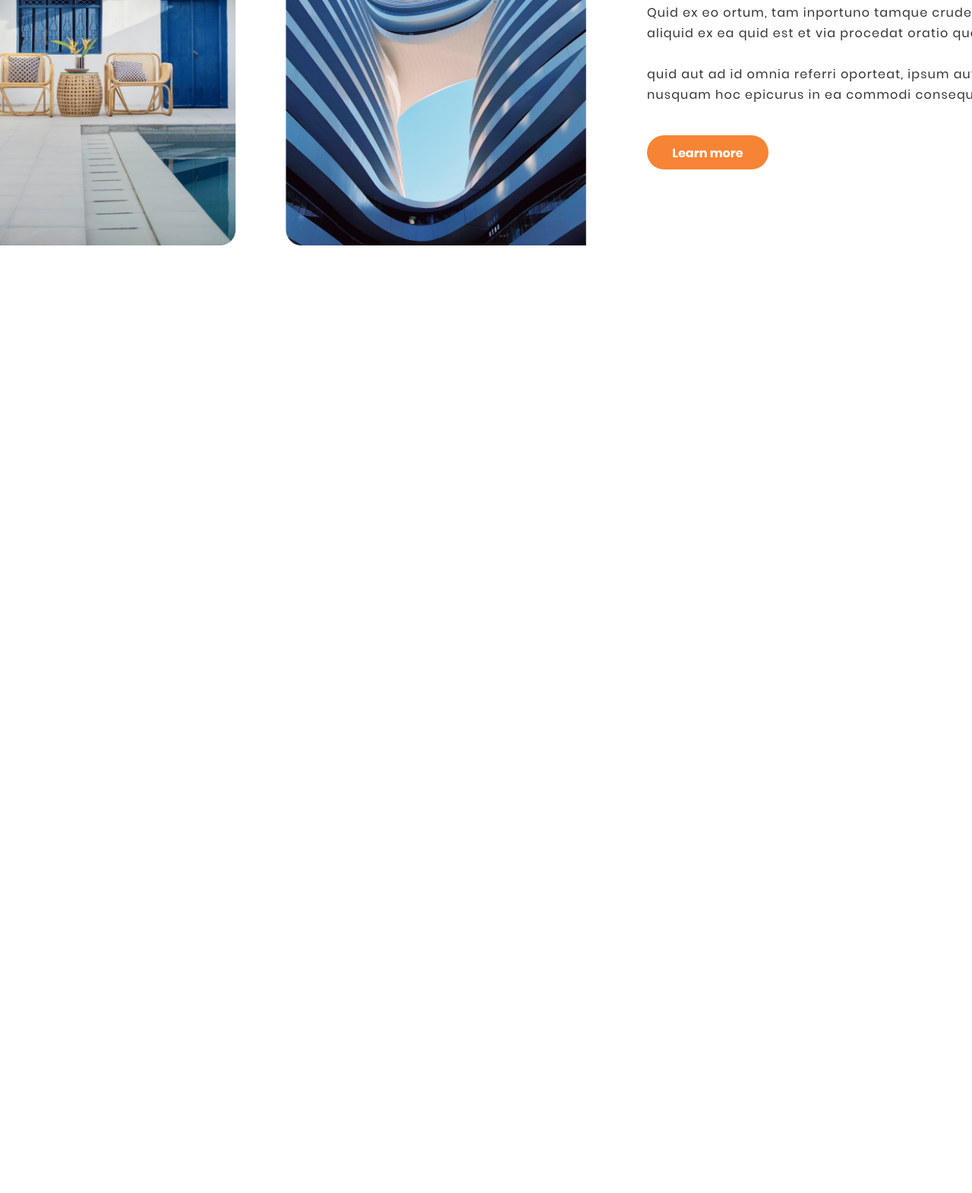
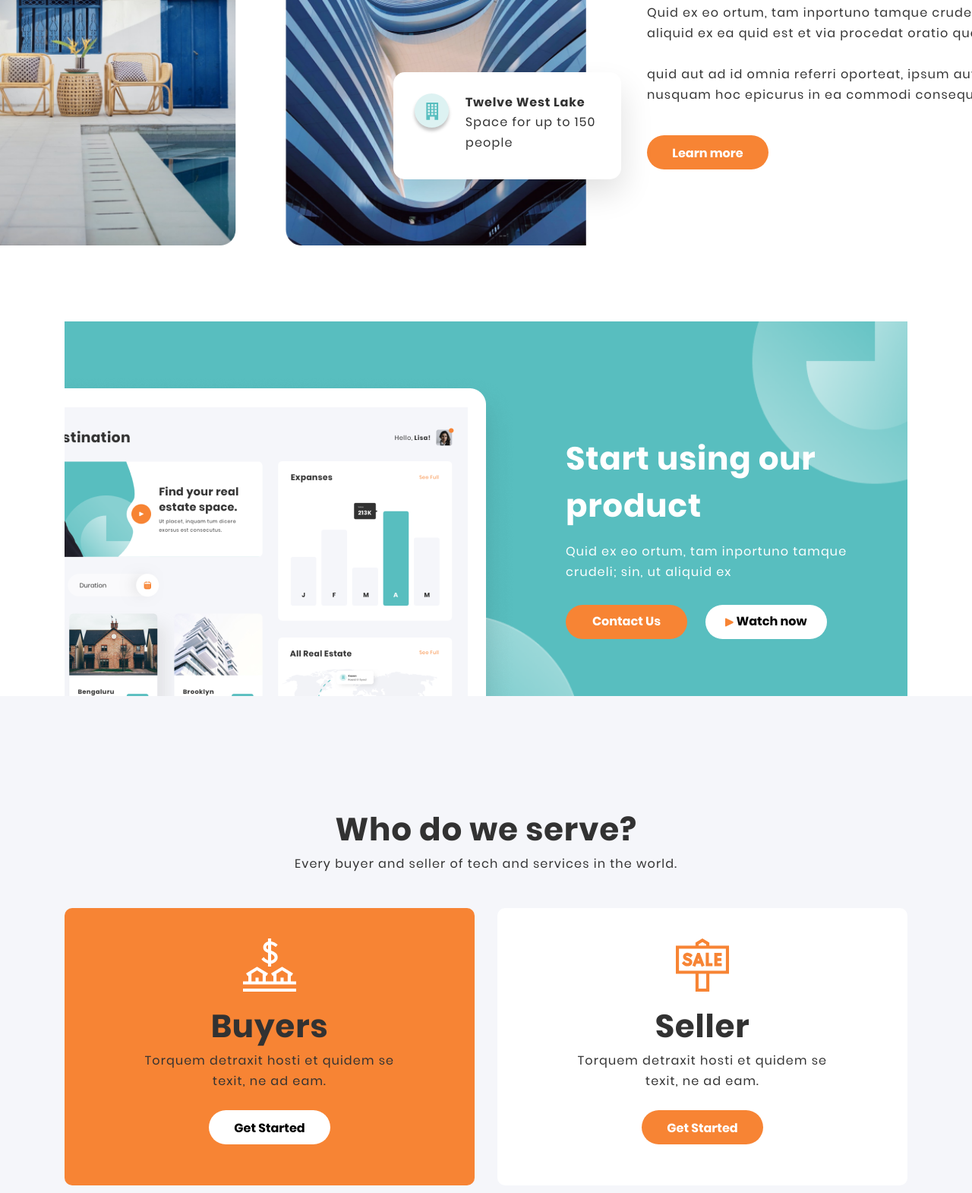
Before and after one commit to Markezon/cutspace, a website: page src/index.html in a window 1280 px wide. Shown: the part 1221-2791 px from the top of the page at 76% size. Before the commit the page ends 1544 px from the top, so only its background shows below. Drawn offline with nearby package versions, Linux system fonts and the light colour scheme.

Commit message:
add section Start and Serve

```diff
--- a/src/index.html
+++ b/src/index.html
@@ -79,6 +79,7 @@
 			</div>
 		</div>
 	</section>
+
 	<section class="share">
 		<div class="container">
 			<div class="share__company">
@@ -92,6 +93,19 @@
 			<div class="share__item1">
 				<img src="img/share/chair.png" alt="chair" class="share__item_img">
 				<img src="img/share/waves.png" alt="waves" class="share__item_img">
+				<div class="share__message">
+					<div class="share__message_img">
+						<img src="icons/share/building.svg" alt="building" class="share__message_icon">
+					</div>
+					<div class="share__message_text">
+						<div class="share__message_title">
+							Twelve West Lake
+						</div>
+						<div class="share__message_subtitle">
+							Space for up to 150 people
+						</div>
+					</div>
+				</div>
 			</div>
 			<div class="share__item2">
 				<div class="share__item2_title title">
@@ -104,6 +118,70 @@
 					quid aut ad id omnia referri oporteat, ipsum autem nusquam hoc epicurus in ea commodi consequatur?
 				</div>
 				<button class="share__item2_btn btn">Learn more</button>
+
+			</div>
+		</div>
+	</section>
+
+	<section class="start">
+		<div class="container">
+			<div class="start__wrapper">
+				<div class="start__item1">
+					<img src="img/start/Image.png" alt="example" class="start__item_img">
+				</div>
+				<div class="start__item2">
+					<div class="start__item2__title title">
+						Start using our product
+					</div>
+					<div class="start__item2__subtitle subtitle">
+						Quid ex eo ortum, tam inportuno tamque crudeli; sin, ut aliquid ex
+					</div>
+					<div class="start__item2_btn1 btn">
+						Contact Us
+					</div>
+					<div class="start__item2_btn2 btn">
+						<img src="icons/start/play.svg" alt="play">
+						Watch now
+					</div>
+				</div>
+			</div>
+		</div>
+	</section>
+
+	<section class="serve">
+		<div class="container">
+			<div class="serve__title title">
+				Who do we serve?
+			</div>
+			<div class="serve__subtitle subtitle">
+				Every buyer and seller of tech and services in the world.
+			</div>
+			<div class="serve__wrapper">
+				<div class="serve__item item1">
+					<img src="icons/serve/houses.svg" alt="houses" class="serve__item_img">
+					<div class="serve__item_title title">
+						Buyers
+					</div>
+					<div class="serve__item_subtitle subtitle">
+						Torquem detraxit hosti et quidem se texit, ne ad eam.
+					</div>
+					<button class="serve__item_btn btn">Get Started</button>
+
+
+
+				</div>
+				<div class="serve__item item2">
+					<img src="icons/serve/sale.svg" alt="houses" class="serve__item_img">
+					<div class="serve__item_title title">
+						Seller
+					</div>
+					<div class="serve__item_subtitle subtitle">
+						Torquem detraxit hosti et quidem se texit, ne ad eam.
+					</div>
+					<button class="serve__item_btn btn">Get Started</button>
+				</div>
+
+
 			</div>
 		</div>
 	</section>
--- /dev/null
+++ b/src/sass/blocks/_serve.scss
@@ -0,0 +1,48 @@
+.serve {
+    padding-top: 145px;
+    min-height: 654px;
+    background-color: #F5F6FA;
+    &__title {
+        text-align: center;
+    }
+    &__subtitle {
+        text-align: center;
+    }
+    &__wrapper {
+        margin-top: 45px;
+        display: flex;
+        justify-content: space-between;
+    }
+    &__item {
+        width: 540px;
+        height: 365px;
+        border-radius: 10px;
+        padding: 40px 88px;
+        &_img {
+            display: block;
+            margin: 0 auto;
+        }
+        &_title {
+            margin-top: 15px;
+            text-align: center;
+        }
+        &_subtitle {
+            text-align: center;
+        }
+        &_btn {
+            display: block;
+            margin: 0 auto;
+            margin-top: 25px;
+        }
+    }
+    &__item.item1 {
+        background-color: $main-color;
+        .btn {
+            background-color: #ffffff;
+            color: #000000;
+        }
+    }
+    &__item.item2 {
+        background-color: #fff;
+    }
+}
--- a/src/sass/blocks/_share.scss
+++ b/src/sass/blocks/_share.scss
@@ -12,6 +12,7 @@
         column-gap: 80px;
     }
     &__item1 {
+        position: relative;
         display: flex;
         justify-content: space-between;
     }
@@ -24,4 +25,48 @@
             margin: 20px 0 40px 0;
         }
     }
+    &__message {
+        position: absolute;
+        right: -46px;
+        bottom: 87px;
+        width: 300px;
+        height: 141px;
+        background: #FFFFFF;
+        box-shadow: 4px 20px 42px -2px rgba(0, 0, 0, 0.12);
+        border-radius: 15px;
+        z-index: 99;
+        display: grid;
+        grid-template-columns: 45px 177px;
+        justify-content: space-between;
+        padding: 28px;
+        &_img {
+            height: 45px;
+            width: 45px;
+            border-radius: 100%;
+            background: rgba(88, 190, 191, 0.2);
+            box-shadow: 0px 4px 4px rgba(0, 0, 0, 0.25);
+            position: relative;
+        }
+        &_icon {
+            position: absolute;
+            top: 50%;
+            left: 50%;
+            transform: translateX(-50%) translateY(-50%);
+        }
+        &_title {
+            font-style: normal;
+            font-weight: 700;
+            font-size: 16px;
+            line-height: 24px;
+            letter-spacing: 0.8px;
+            color: #323232;
+        }
+        &_subtitle {
+            font-weight: 400;
+            font-size: 16px;
+            line-height: 27px;
+            letter-spacing: 1.15px;
+            color: #323232;
+        }
+    }
 }
--- /dev/null
+++ b/src/sass/blocks/_start.scss
@@ -0,0 +1,41 @@
+.start {
+    margin-top: 100px;
+    min-height: 464px;
+    &__wrapper {
+        min-height: 464px;
+        display: flex;
+        justify-content: space-between;
+        background: url(../../img/start/Bg.png) center (center/cover) no-repeat;
+    }
+    &__item1 {
+        padding-top: 68px;
+    }
+    &__item2 {
+        width: 450px;
+        padding: 150px 30px 0 0;
+        &__title {
+            color: #FFFFFF;
+        }
+        &__subtitle {
+            margin-top: 15px;
+            margin-bottom: 30px;
+            color: #FFFFFF;
+        }
+        &_btn1 {
+            display: inline-block;
+            margin-right: 20px;
+            text-align: center;
+            padding: 10px 0 10px 0;
+        }
+        &_btn2 {
+            display: inline-block;
+            background-color: #FFFFFF;
+            color: black;
+            text-align: center;
+            padding: 10px 0 10px 0;
+        }
+
+
+    }
+
+}
--- a/src/sass/style.scss
+++ b/src/sass/style.scss
@@ -62,6 +62,8 @@ ul {
 @import 'blocks/header';
 @import 'blocks/find';
 @import 'blocks/share';
+@import 'blocks/start';
+@import 'blocks/serve';
 @import 'blocks/footer';
 @import 'blocks/policy';
 @import 'blocks/modal';
```
Also changed, not shown: dist/css/style.min.css, dist/index.html, src/css/style.min.css, 1 other file.
